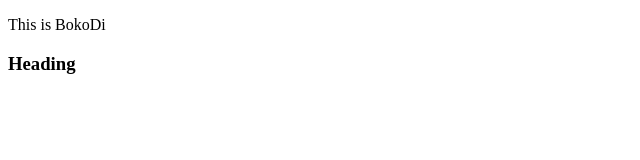
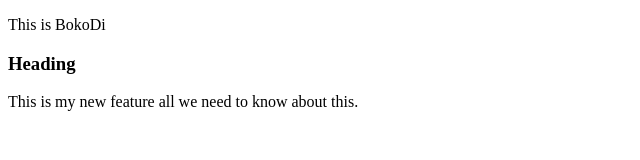
Before and after one commit to pdeo2/leetcode-Solutio, a plain HTML site: page index.html in a window 1280 px wide. Shown: the whole page, without its empty margins (0-640 px from the left). Drawn offline with Linux system fonts and the light colour scheme.

Commit message:
update: io

```diff
--- a/index.html
+++ b/index.html
@@ -9,5 +9,9 @@
 <body>
     <p>This is BokoDi </p>
     <h3>Heading</h3>
+    <span>
+        This is my new feature
+        all we need to know about this.
+    </span>
 </body>
 </html>
```
